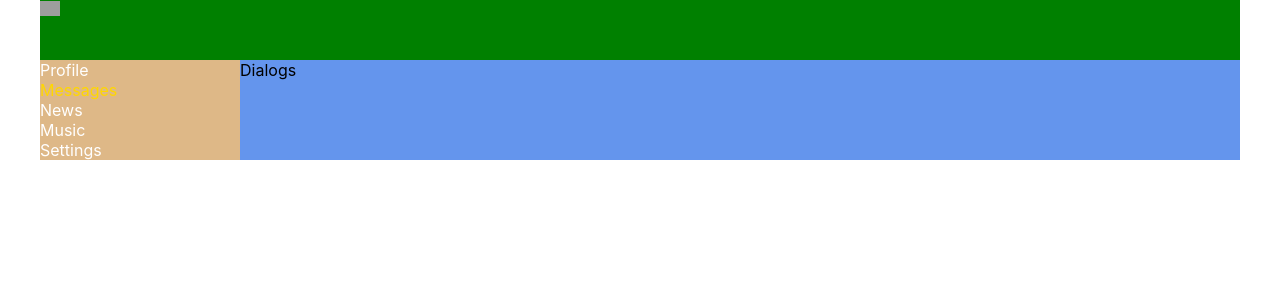
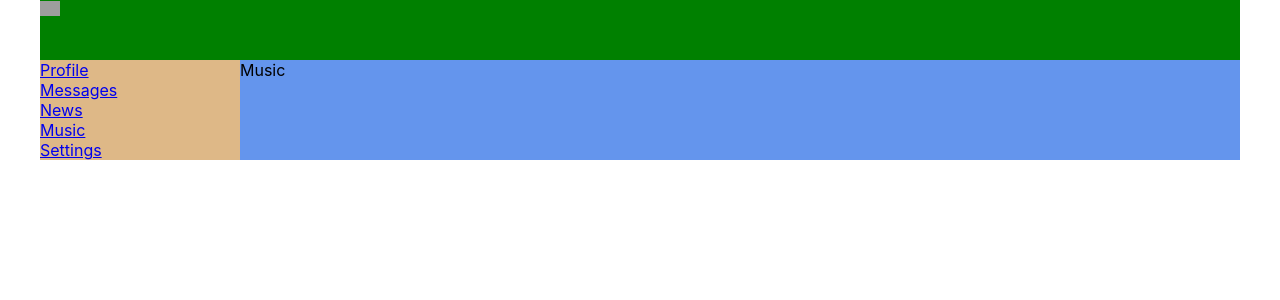
Before and after one commit to ArturStep/React_First_Progect, a React (Create React App) app: page /music in a window 1280 px wide. Shown: the top 300 px of the page. Built offline with nearby package versions, Linux system fonts and the light colour scheme; grey boxes are pictures that could not be loaded.

Commit message:
feat: add route

```diff
--- a/package.json
+++ b/package.json
@@ -5,6 +5,7 @@
   "dependencies": {
     "react": "^16.6.3",
     "react-dom": "^16.6.3",
+    "react-router-dom": "^6.0.2",
     "react-scripts": "2.1.1"
   },
   "scripts": {
--- a/src/App.js
+++ b/src/App.js
@@ -4,18 +4,27 @@
 import Navbar from './components/Navbar/Navbar';
 import Profile from './components/Profile/Profile';
 import Dialogs from "./components/Dialogs/Dialogs";
+import News from "./components/News/News";
+import Music from "./components/Music/Music";
+import Settings from "./components/Settings/Settings";
+import {Route, Routes} from "react-router-dom";
 
-const App = () => {
+const App = (props) => {
     return (
-        <div className='app-wrapper'>
+        <div className="app-wrapper">
             <Header/>
             <Navbar/>
-            <div class='app-wrapper-content'>
-                <Dialogs/>
+            <div className="app-wrapper-content">
+                <Routes>
+                    <Route path={"/profile"} element={<Profile/>}/>
+                    <Route path={"/dialogs"} element={<Dialogs/>}/>
+                    <Route path={"/news"} element={<News/>}/>
+                    <Route path={"/music"} element={<Music/>}/>
+                    <Route path={"/settings"} element={<Settings/>}/>
+                </Routes>
             </div>
-            {/*<Profile />*/}
-
-        </div>);
+        </div>
+    );
 }
 
 export default App;
--- /dev/null
+++ b/src/components/Music/Music.jsx
@@ -0,0 +1,12 @@
+import React from "react";
+import s from './Music.module.css'
+
+const Music = (props) => {
+    return (
+        <div>
+            Music
+        </div>
+    )
+}
+
+export default Music
--- a/src/components/Navbar/Navbar.jsx
+++ b/src/components/Navbar/Navbar.jsx
@@ -1,35 +1,22 @@
 import React from 'react';
 import s from './Navbar.module.css';
-console.log(s);
-// let s = {
-//     'nav': 'Navbar_nav__3ou9Q',
-//     'item': 'Navbar_item__3qaF3',
-//     'active' : 'Baksndakdn_actve'
- // }
-
-let c1 = "item";
-let c2 = "active";
-// "item active"
-let classes = c1 + " " + c2;
-let classesNew = `${s.item} ${c2}`;
-
 
 const Navbar = () => {
     return <nav className={s.nav}>
         <div className={s.item}>
-            <a>Profile</a>
+            <a href="/profile">Profile</a>
         </div>
         <div className={`${s.item} ${s.active}`}>
-            <a>Messages</a>
+            <a href="/dialogs">Messages</a>
         </div>
         <div className={s.item}>
-            <a>News</a>
+            <a href={"/news"}>News</a>
         </div>
         <div className={s.item}>
-            <a>Music</a>
+            <a href={"/music"}>Music</a>
         </div>
         <div className={s.item}>
-            <a>Settings</a>
+            <a href={"/settings"}>Settings</a>
         </div>
     </nav>
 }
--- /dev/null
+++ b/src/components/News/News.jsx
@@ -0,0 +1,12 @@
+import React from "react";
+import s from './News.module.css'
+
+const News = (props) => {
+    return (
+        <div>
+            News
+        </div>
+    )
+}
+
+export default News
--- /dev/null
+++ b/src/components/Settings/Settings.jsx
@@ -0,0 +1,12 @@
+import React from "react";
+import s from './Settings.module.css'
+
+const Settings = (props) => {
+    return (
+        <div>
+            Settings
+        </div>
+    )
+}
+
+export default Settings
--- a/src/index.js
+++ b/src/index.js
@@ -3,8 +3,13 @@
 import './index.css';
 import App from './App';
 import * as serviceWorker from './serviceWorker';
+import {BrowserRouter} from "react-router-dom";
 
-ReactDOM.render(<App />, document.getElementById('root'));
+ReactDOM.render(
+    <BrowserRouter>
+        <App/>
+    </BrowserRouter>
+    , document.getElementById('root'));
 
 // If you want your app to work offline and load faster, you can change
 // unregister() to register() below. Note this comes with some pitfalls.
```
Also changed, not shown: src/components/Music/Music.module.css (added), src/components/News/News.module.css (added), src/components/Settings/Settings.module.css (added), 1 other file (tests, documents, lock files or other folders).
